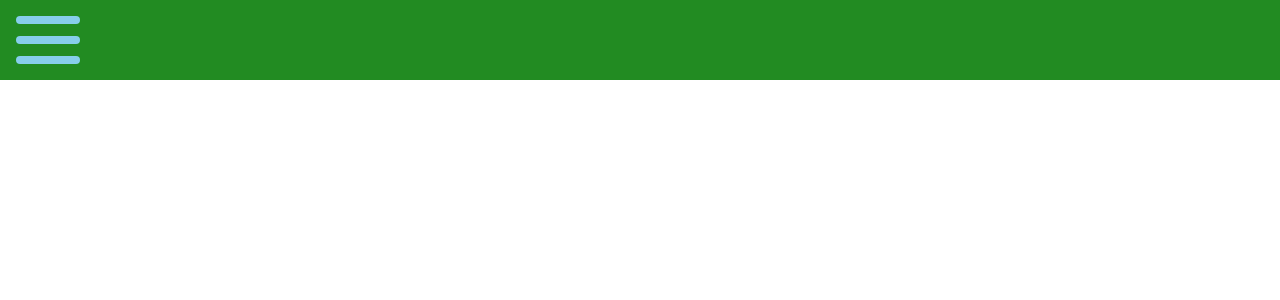
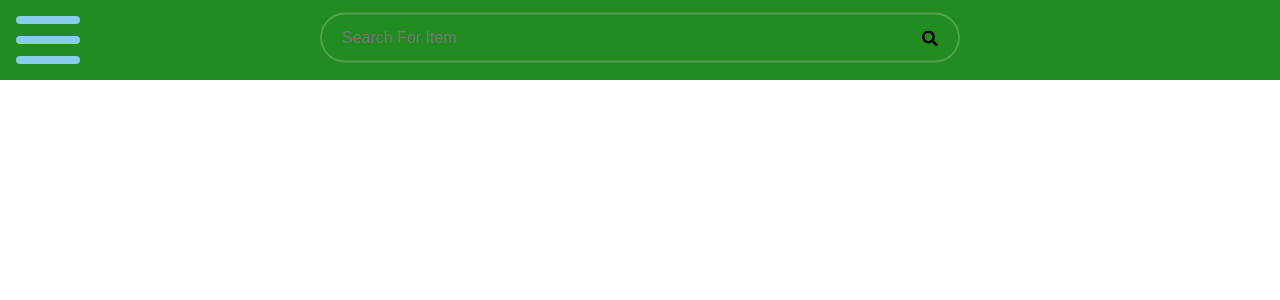
Before and after one commit to austinttoma/CSI2999Team10, a React (Create React App) app in the folder logintest/: page /home in a window 1280 px wide. Shown: the top 300 px of the page. Built offline with nearby package versions, Linux system fonts and the light colour scheme.

Commit message:
fixing more issues

```diff
--- a/logintest/src/pages/Hamburger.js
+++ b/logintest/src/pages/Hamburger.js
@@ -5,8 +5,8 @@ import './Hamburger.css'
 const Hamburger =() => {
 
     const [burger_class, setBurgerClass] = useState("burger-bar unclicked")
-    const [menu_class, setMenuClass] =useState("menu hidden")
-    const[isMenuClicked, setIsMenuClicked] = useState(false)
+    const [menu_class, setMenuClass] = useState("menu hidden")
+    const [isMenuClicked, setIsMenuClicked] = useState(false)
 
     //toggle clicks
     const updateMenu = () => {
@@ -16,6 +16,7 @@ const Hamburger =() => {
         }
         else{
             setBurgerClass("burger-bar unclicked")
+            setMenuClass("menu is hidden")
         }
         setIsMenuClicked(!isMenuClicked)
     }
@@ -30,7 +31,11 @@ const Hamburger =() => {
             </div>
         </nav>
         <div className={menu_class}></div>
+        <div className="searchbar">
 
+          <input type="searchbar"placeholder='Search For Item' required />
+          <FaSearch className='searchIcon'/>
+        </div>
     </div>
   )
 }
```
